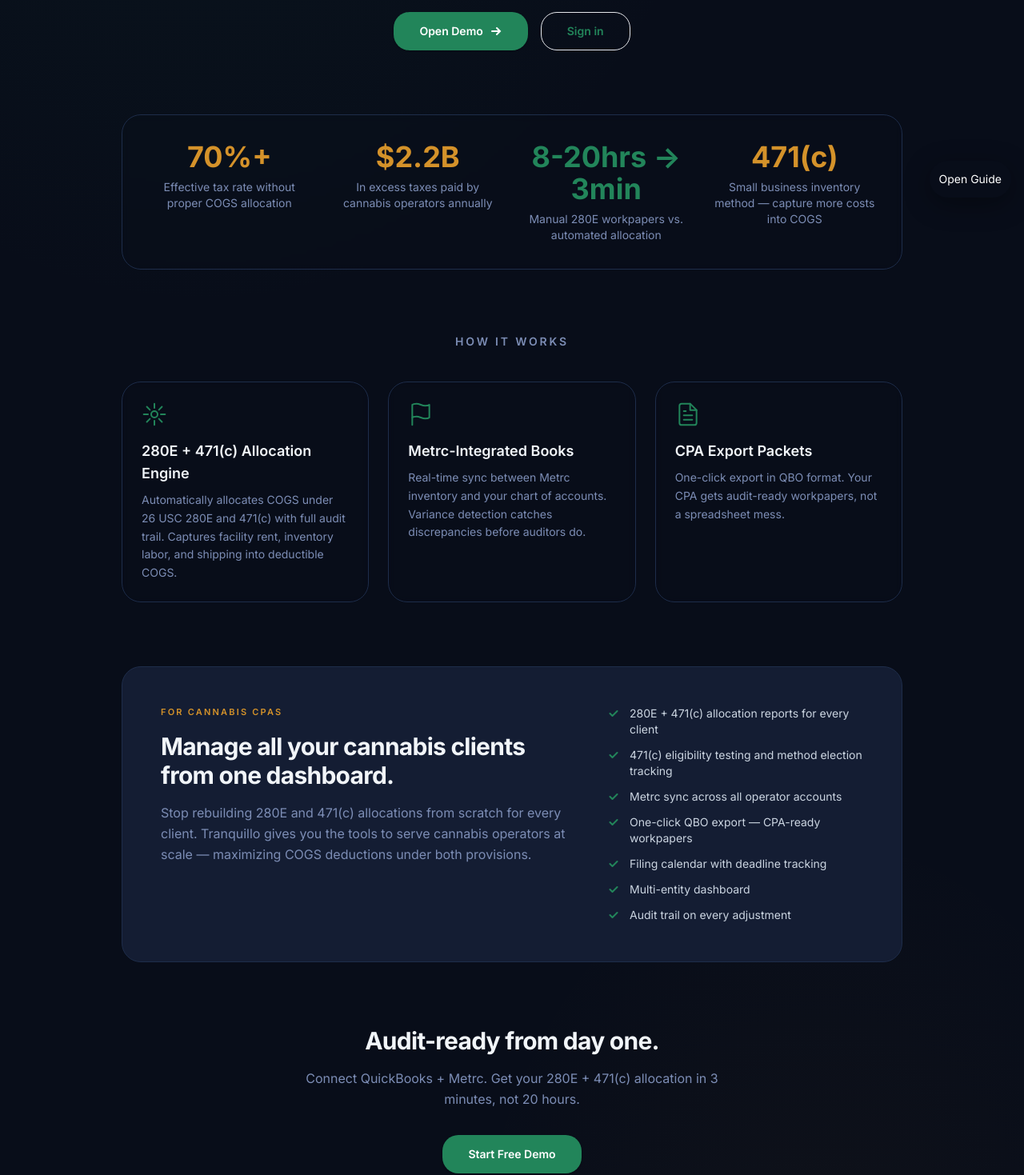
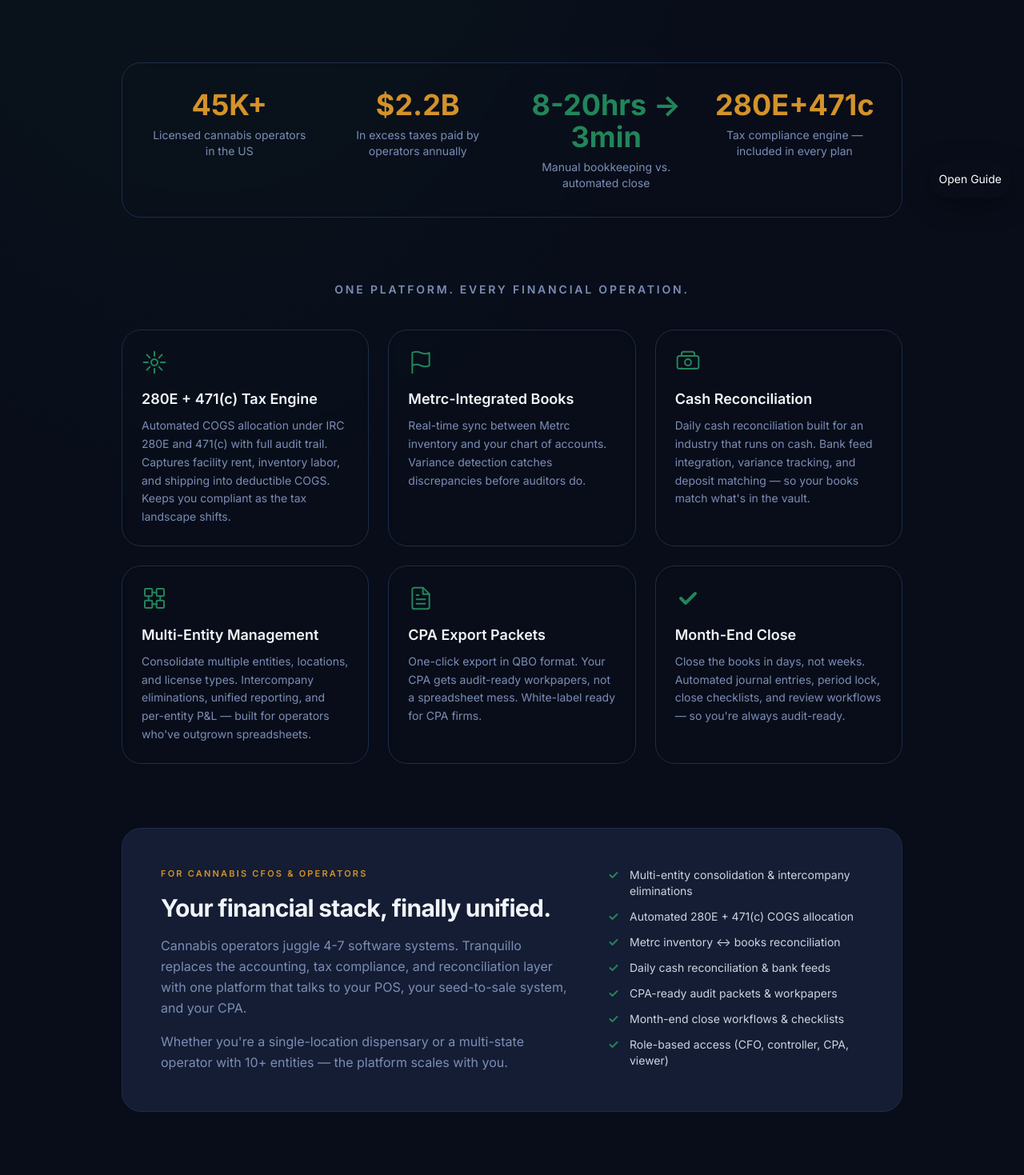
Before and after one commit to lostinthesauce719/tranquillo-green, a Next.js app: page / in a window 1280 px wide. Shown: the part 537-2006 px from the top of the page at 80% size. Built offline with nearby package versions, Linux system fonts and the light colour scheme.

Commit message:
feat(cfop): pivot positioning to Cannabis Financial Operations Platform

```diff
--- a/src/app/api/tax/calculate/route.ts
+++ b/src/app/api/tax/calculate/route.ts
@@ -1,4 +1,3 @@
-export const runtime = "edge";
 export const preferredRegion = "iad1";
 
 import { NextResponse } from "next/server";
--- a/src/app/api/tax/rates/route.ts
+++ b/src/app/api/tax/rates/route.ts
@@ -1,4 +1,3 @@
-export const runtime = "edge";
 export const preferredRegion = "iad1";
 
 import { NextResponse } from "next/server";
--- a/src/app/api/tax/route.ts
+++ b/src/app/api/tax/route.ts
@@ -1,4 +1,3 @@
-export const runtime = "edge";
 export const preferredRegion = "iad1";
 
 import { NextResponse } from "next/server";
--- a/src/app/layout.tsx
+++ b/src/app/layout.tsx
@@ -11,8 +11,8 @@
 });
 
 export const metadata: Metadata = {
-  title: "Tranquillo Green",
-  description: "Cannabis accounting, compliance, and 280E defensibility OS.",
+  title: "Tranquillo Green — Cannabis Financial Operations Platform",
+  description: "Multi-entity accounting, automated 280E + 471(c) allocations, Metrc-integrated inventory, and cash reconciliation — built for cannabis operators and their CPAs.",
 };
 
 export const dynamic = "force-dynamic";
--- a/src/app/page.tsx
+++ b/src/app/page.tsx
@@ -40,6 +40,30 @@
   );
 }
 
+function CashIcon({ className }: { className?: string }) {
+  return (
+    <svg viewBox="0 0 24 24" fill="none" stroke="currentColor" strokeWidth="1.5" strokeLinecap="round" strokeLinejoin="round" className={className} aria-hidden>
+      <rect x="2" y="6" width="20" height="12" rx="2" />
+      <circle cx="12" cy="12" r="3" />
+      <path d="M6 6V4a2 2 0 0 1 2-2h8a2 2 0 0 1 2 2v2" />
+      <line x1="6" y1="18" x2="6" y2="17.5" />
+      <line x1="18" y1="18" x2="18" y2="17.5" />
+    </svg>
+  );
+}
+
+function EntityIcon({ className }: { className?: string }) {
+  return (
+    <svg viewBox="0 0 24 24" fill="none" stroke="currentColor" strokeWidth="1.5" strokeLinecap="round" strokeLinejoin="round" className={className} aria-hidden>
+      <rect x="3" y="3" width="7" height="7" rx="1" />
+      <rect x="14" y="3" width="7" height="7" rx="1" />
+      <rect x="3" y="14" width="7" height="7" rx="1" />
+      <rect x="14" y="14" width="7" height="7" rx="1" />
+      <path d="M10 6.5h4M6.5 10v4M17.5 10v4M10 17.5h4" />
+    </svg>
+  );
+}
+
 /* ─── Page ───────────────────────────────────────────────────── */
 
 export default function HomePage() {
@@ -76,22 +100,17 @@
           </div>
 
           <h1 className="mt-8 text-4xl font-bold leading-[1.1] tracking-tight sm:text-5xl lg:text-6xl">
-            Your cannabis company is paying{" "}
-            <span className="text-accent">up to 70%</span>{" "}
-            in taxes.
+            Financial operations built for{" "}
+            <span className="text-accent">cannabis.</span>
           </h1>
           <p className="mt-4 text-3xl font-bold leading-tight text-brand sm:text-4xl">
-            That ends now.
+            From seed to sale to IRS audit.
           </p>
 
           <p className="mx-auto mt-6 max-w-2xl text-lg leading-relaxed text-text-secondary">
-            280E forces cannabis operators to pay taxes on gross profit — not net.
-            The fix is proper COGS allocation. We automate it in 3 minutes.
-          </p>
-
-          <p className="mx-auto mt-4 max-w-xl text-base leading-relaxed text-text-muted">
-            With IRC 471(c) small business election, we capture even more costs into COGS —
-            facility rent, inventory labor, shipping — turning nondeductible expenses into tax savings.
+            Multi-entity accounting, automated 280E allocations, Metrc-integrated inventory,
+            and cash reconciliation — in one platform that keeps your CFO, your CPA,
+            and the IRS on the same page.
           </p>
 
           <div className="mt-10 flex flex-wrap justify-center gap-4">
@@ -117,47 +136,48 @@
         <section className="mt-20 rounded-2xl border border-border bg-surface/60 p-8 backdrop-blur-sm">
           <div className="grid gap-8 sm:grid-cols-4">
             <div className="text-center">
-              <div className="text-4xl font-bold text-accent">70%+</div>
+              <div className="text-4xl font-bold text-accent">45K+</div>
               <div className="mt-2 text-sm text-text-muted">
-                Effective tax rate without proper COGS allocation
+                Licensed cannabis operators in the US
               </div>
             </div>
             <div className="text-center">
               <div className="text-4xl font-bold text-accent">$2.2B</div>
               <div className="mt-2 text-sm text-text-muted">
-                In excess taxes paid by cannabis operators annually
+                In excess taxes paid by operators annually
               </div>
             </div>
             <div className="text-center">
               <div className="text-4xl font-bold text-brand">8-20hrs → 3min</div>
               <div className="mt-2 text-sm text-text-muted">
-                Manual 280E workpapers vs. automated allocation
+                Manual bookkeeping vs. automated close
               </div>
             </div>
             <div className="text-center">
-              <div className="text-4xl font-bold text-accent">471(c)</div>
+              <div className="text-4xl font-bold text-accent">280E+471c</div>
               <div className="mt-2 text-sm text-text-muted">
-                Small business inventory method — capture more costs into COGS
+                Tax compliance engine — included in every plan
               </div>
             </div>
           </div>
         </section>
 
-        {/* ── PROOF POINTS ─────────────────────────────── */}
+        {/* ── PROOF POINTS: FINANCIAL OPERATIONS PILLARS ── */}
         <section className="mt-20">
           <h2 className="text-center text-sm font-semibold uppercase tracking-[0.2em] text-text-muted">
-            How it works
+            One platform. Every financial operation.
           </h2>
 
-          <div className="mt-10 grid gap-6 sm:grid-cols-3">
+          <div className="mt-10 grid gap-6 sm:grid-cols-2 lg:grid-cols-3">
             <div className="tranquillo-card rounded-2xl border border-border bg-surface/40 p-6 backdrop-blur-sm transition-all duration-200 hover:border-brand/20 hover:shadow-lg hover:shadow-brand/5">
               <AllocationIcon className="h-8 w-8 text-brand" />
               <h3 className="mt-4 text-lg font-semibold text-text-primary">
-                280E + 471(c) Allocation Engine
+                280E + 471(c) Tax Engine
               </h3>
               <p className="mt-2 text-sm leading-relaxed text-text-muted">
-                Automatically allocates COGS under 26 USC 280E and 471(c) with full audit trail.
+                Automated COGS allocation under IRC 280E and 471(c) with full audit trail.
                 Captures facility rent, inventory labor, and shipping into deductible COGS.
+                Keeps you compliant as the tax landscape shifts.
               </p>
             </div>
 
@@ -173,15 +193,91 @@
             </div>
 
             <div className="tranquillo-card rounded-2xl border border-border bg-surface/40 p-6 backdrop-blur-sm transition-all duration-200 hover:border-brand/20 hover:shadow-lg hover:shadow-brand/5">
+              <CashIcon className="h-8 w-8 text-brand" />
+              <h3 className="mt-4 text-lg font-semibold text-text-primary">
+                Cash Reconciliation
+              </h3>
+              <p className="mt-2 text-sm leading-relaxed text-text-muted">
+                Daily cash reconciliation built for an industry that runs on cash.
+                Bank feed integration, variance tracking, and deposit matching
+                — so your books match what's in the vault.
+              </p>
+            </div>
+
+            <div className="tranquillo-card rounded-2xl border border-border bg-surface/40 p-6 backdrop-blur-sm transition-all duration-200 hover:border-brand/20 hover:shadow-lg hover:shadow-brand/5">
+              <EntityIcon className="h-8 w-8 text-brand" />
+              <h3 className="mt-4 text-lg font-semibold text-text-primary">
+                Multi-Entity Management
+              </h3>
+              <p className="mt-2 text-sm leading-relaxed text-text-muted">
+                Consolidate multiple entities, locations, and license types.
+                Intercompany eliminations, unified reporting, and per-entity
+                P&L — built for operators who've outgrown spreadsheets.
+              </p>
+            </div>
+
+            <div className="tranquillo-card rounded-2xl border border-border bg-surface/40 p-6 backdrop-blur-sm transition-all duration-200 hover:border-brand/20 hover:shadow-lg hover:shadow-brand/5">
               <ExportIcon className="h-8 w-8 text-brand" />
               <h3 className="mt-4 text-lg font-semibold text-text-primary">
                 CPA Export Packets
               </h3>
               <p className="mt-2 text-sm leading-relaxed text-text-muted">
                 One-click export in QBO format. Your CPA gets audit-ready workpapers,
-                not a spreadsheet mess.
+                not a spreadsheet mess. White-label ready for CPA firms.
               </p>
             </div>
+
+            <div className="tranquillo-card rounded-2xl border border-border bg-surface/40 p-6 backdrop-blur-sm transition-all duration-200 hover:border-brand/20 hover:shadow-lg hover:shadow-brand/5">
+              <CheckIcon className="h-8 w-8 text-brand" />
+              <h3 className="mt-4 text-lg font-semibold text-text-primary">
+                Month-End Close
+              </h3>
+              <p className="mt-2 text-sm leading-relaxed text-text-muted">
+                Close the books in days, not weeks. Automated journal entries,
+                period lock, close checklists, and review workflows —
+                so you're always audit-ready.
+              </p>
+            </div>
+          </div>
+        </section>
+
+        {/* ── CFO / OPERATOR SECTION ───────────────────── */}
+        <section className="mt-20 rounded-2xl border border-border bg-surface-raised p-8 lg:p-12">
+          <div className="lg:flex lg:items-start lg:gap-12">
+            <div className="lg:flex-1">
+              <div className="text-[11px] font-semibold uppercase tracking-[0.2em] text-accent">
+                For Cannabis CFOs & Operators
+              </div>
+              <h2 className="mt-4 text-3xl font-bold tracking-tight text-text-primary">
+                Your financial stack, finally unified.
+              </h2>
+              <p className="mt-4 text-base leading-relaxed text-text-muted">
+                Cannabis operators juggle 4-7 software systems. Tranquillo replaces the
+                accounting, tax compliance, and reconciliation layer with one platform
+                that talks to your POS, your seed-to-sale system, and your CPA.
+              </p>
+              <p className="mt-4 text-base leading-relaxed text-text-muted">
+                Whether you're a single-location dispensary or a multi-state operator
+                with 10+ entities — the platform scales with you.
+              </p>
+            </div>
+
+            <ul className="mt-8 space-y-3 lg:mt-0 lg:w-80">
+              {[
+                "Multi-entity consolidation & intercompany eliminations",
+                "Automated 280E + 471(c) COGS allocation",
+                "Metrc inventory ↔ books reconciliation",
+                "Daily cash reconciliation & bank feeds",
+                "CPA-ready audit packets & workpapers",
+                "Month-end close workflows & checklists",
+                "Role-based access (CFO, controller, CPA, viewer)",
+              ].map((feature) => (
+                <li key={feature} className="flex items-start gap-3">
+                  <CheckIcon className="mt-0.5 h-4 w-4 shrink-0 text-brand" />
+                  <span className="text-sm text-text-secondary">{feature}</span>
+                </li>
+              ))}
+            </ul>
           </div>
         </section>
 
@@ -198,7 +294,7 @@
               <p className="mt-4 text-base leading-relaxed text-text-muted">
                 Stop rebuilding 280E and 471(c) allocations from scratch for every client.
                 Tranquillo gives you the tools to serve cannabis operators at scale —
-                maximizing COGS deductions under both provisions.
+                with white-label exports, multi-client workflows, and audit-ready documentation.
               </p>
             </div>
 
@@ -216,10 +312,11 @@
         {/* ── FINAL CTA ────────────────────────────────── */}
         <section className="mt-20 text-center">
           <h2 className="text-3xl font-bold tracking-tight text-text-primary">
-            Audit-ready from day one.
+            Financial clarity for cannabis operators.
           </h2>
           <p className="mx-auto mt-4 max-w-xl text-base leading-relaxed text-text-muted">
-            Connect QuickBooks + Metrc. Get your 280E + 471(c) allocation in 3 minutes, not 20 hours.
+            From automated tax compliance to multi-entity consolidation —
+            see why cannabis operators and their CPAs are switching to Tranquillo Green.
           </p>
           <div className="mt-8">
             <Link
--- a/src/app/partner/page.tsx
+++ b/src/app/partner/page.tsx
@@ -339,13 +339,12 @@
               CPA Partner Program
             </div>
             <h1 className="text-4xl font-semibold leading-tight sm:text-5xl lg:text-6xl">
-              Stop Building 280E Cost Studies by Hand
+              The financial operations platform your cannabis clients need.
             </h1>
             <p className="mt-6 text-xl text-text-muted leading-relaxed max-w-2xl">
-              Automate what takes 40+ hours per client. Tranquillo Green&apos;s allocation
-              engine replaces manual cost studies with audit-ready, defensible
-              methodology—so you can scale your cannabis practice without scaling
-              headcount.
+              Multi-entity accounting, automated 280E allocations, Metrc-integrated inventory,
+              and cash reconciliation — in one platform. White-label ready so you can deliver
+              it under your firm&apos;s brand.
             </p>
             <div className="mt-10 flex flex-wrap gap-4">
               <button
@@ -381,9 +380,9 @@
       <section className="py-20 sm:py-28">
         <div className="mx-auto max-w-6xl px-6">
           <SectionHeader
-            eyebrow="How It Works"
-            title="From client connection to audit-ready export in three steps"
-            description="We automated the manual work so you can focus on advisory, not data entry."
+            eyebrow="CPA Partner Program"
+            title="Offer your clients a complete financial operations platform"
+            description="From automated tax compliance to multi-entity consolidation — deliver more value to every cannabis client."
           />
           <div className="mt-16 grid gap-8 md:grid-cols-3">
             {howItWorks.map((step, index) => (
--- a/src/app/pricing/page.tsx
+++ b/src/app/pricing/page.tsx
@@ -2,29 +2,32 @@
 
 const TIERS = [
   {
-    name: "Essentials",
-    price: 299,
-    description: "Single-license operators getting started with 280E compliance",
+    name: "Dispensary",
+    price: 497,
+    period: "/mo",
+    description: "Single-location dispensaries getting started with cannabis financial operations",
     features: [
       "Single entity (1 license type)",
       "Up to $2M annual revenue",
       "280E + 471(c) allocation engine",
-      "Basic COGS tracking",
-      "Quarterly support schedule generation",
+      "Cash reconciliation",
       "Metrc sync (1 location)",
+      "Month-end close workflows",
+      "CPA export packets",
       "Email support",
     ],
     cta: "Start Free Trial",
     popular: false,
   },
   {
-    name: "Growth",
-    price: 599,
-    description: "Multi-entity operators scaling across multiple licenses",
+    name: "Cultivator",
+    price: 697,
+    period: "/mo",
+    description: "Multi-entity operators scaling across licenses and locations",
     features: [
       "Multiple entities & license types",
       "Up to $10M annual revenue",
-      "Everything in Essentials",
+      "Everything in Dispensary",
       "Multi-entity consolidation",
       "Advanced audit trail",
       "CPA collaboration workspace",
@@ -36,17 +39,18 @@
   },
   {
     name: "Enterprise",
-    price: 999,
-    description: "MSO with complex operations and dedicated needs",
+    price: 1497,
+    period: "/mo",
+    description: "MSOs with complex multi-state operations and dedicated needs",
     features: [
       "Unlimited entities & licenses",
       "Unlimited revenue",
-      "Everything in Growth",
+      "Everything in Cultivator",
       "API access",
       "Custom reporting",
       "Dedicated account manager",
       "SLA guarantees",
-      "On-premise deployment option",
+      "Multi-state support",
     ],
     cta: "Contact Sales",
     popular: false,
@@ -56,7 +60,8 @@
 const CPA_TIER = {
   name: "CPA Firm",
   price: 199,
-  description: "For cannabis CPA firms serving multiple clients",
+  period: "/mo",
+  description: "For cannabis CPA firms serving multiple operator clients",
   features: [
     "Cover up to 10 client entities",
     "Full 280E + 471(c) engine for all clients",
@@ -71,7 +76,7 @@
 
 export const metadata = {
   title: "Pricing — Tranquillo Green",
-  description: "Simple, transparent pricing for cannabis financial operations. Choose the plan that fits your operation.",
+  description: "Simple, transparent pricing for cannabis financial operations. From single-location dispensaries to multi-state operators.",
 };
 
 export default function PricingPage() {
@@ -84,8 +89,8 @@
             Simple, Transparent Pricing
           </h1>
           <p className="mx-auto mt-4 max-w-2xl text-lg text-text-muted">
-            No hidden fees. No surprises. Pay for the features you need, when you need them.
-            All plans include 280E + 471(c) allocation.
+            From automated tax compliance to multi-entity consolidation.
+            Every plan includes the full financial operations platform.
           </p>
         </div>
       </div>
@@ -139,7 +144,7 @@
                 <span className="text-5xl font-bold text-text-primary">
                   ${tier.price}
                 </span>
-                <span className="text-text-muted">/month</span>
+                <span className="text-text-muted">{tier.period}</span>
               </div>
 
               <ul className="mb-8 space-y-3">
@@ -152,7 +157,7 @@
               </ul>
 
               <a
-                href={tier.price === 999 ? "/contact" : "/onboarding"}
+                href={tier.price === 1497 ? "/contact" : "/onboarding"}
                 className={`block w-full rounded-lg px-6 py-3 text-center font-semibold transition-colors ${
                   tier.popular
                     ? "bg-brand text-white hover:bg-brand/90"
@@ -178,7 +183,7 @@
               </div>
               <div className="text-right">
                 <span className="text-4xl font-bold text-accent">${CPA_TIER.price}</span>
-                <span className="text-text-muted">/month</span>
+                <span className="text-text-muted">{CPA_TIER.period}</span>
               </div>
             </div>
 
@@ -195,7 +200,7 @@
               href="/contact?type=cpa"
               className="block w-full rounded-lg bg-accent px-6 py-4 text-center font-semibold text-white transition-colors hover:bg-accent/90"
             >
-              Get CPA Access
+              {CPA_TIER.cta}
             </a>
           </div>
         </div>
@@ -212,8 +217,8 @@
               </h3>
               <p className="mt-2 text-text-muted">
                 All plans come with a 14-day free trial. No credit card required.
-                You&apos;ll get full access to all features in that tier so you can
-                test the platform with your own data.
+                You&apos;ll get full access to all features in that tier — including
+                the 280E allocation engine, cash reconciliation, and CPA exports.
               </p>
             </div>
             <div>
@@ -228,11 +233,11 @@
             </div>
             <div>
               <h3 className="font-semibold text-text-primary">
-                What&apos;s the difference between Essentials and Growth?
+                What&apos;s the difference between Dispensary and Cultivator?
               </h3>
               <p className="mt-2 text-text-muted">
-                Essentials is for single-location operators under $2M revenue.
-                Growth adds multi-entity consolidation, advanced audit trail,
+                Dispensary is for single-location operators under $2M revenue.
+                Cultivator adds multi-entity consolidation, advanced audit trail,
                 CPA collaboration tools, and priority support for growing operations.
               </p>
             </div>
@@ -241,9 +246,9 @@
                 Do you offer custom enterprise contracts?
               </h3>
               <p className="mt-2 text-text-muted">
-                Yes. Enterprise customers can add on-premise deployment, custom
-                integrations, and dedicated account management. Contact us to
-                discuss your specific requirements.
+                Yes. Enterprise customers get API access, custom reporting,
+                dedicated account management, and SLA guarantees. Contact us to
+                discuss multi-state and MSO requirements.
               </p>
             </div>
           </div>
--- a/src/app/sign-in/[[...sign-in]]/page.tsx
+++ b/src/app/sign-in/[[...sign-in]]/page.tsx
@@ -14,7 +14,7 @@
             Sign in to Green
           </h1>
           <p className="mt-1 text-sm text-text-muted">
-            Accounting and compliance OS for cannabis operators.
+            Cannabis financial operations platform.
           </p>
         </div>
 
--- a/src/app/sign-up/[[...sign-up]]/page.tsx
+++ b/src/app/sign-up/[[...sign-up]]/page.tsx
@@ -14,7 +14,7 @@
             Create your account
           </h1>
           <p className="mt-1 text-sm text-text-muted">
-            Get started with Green — cannabis accounting built right.
+            Get started with Green — cannabis financial operations.
           </p>
         </div>
 
--- a/src/lib/navigation.ts
+++ b/src/lib/navigation.ts
@@ -38,9 +38,13 @@
     operators: ["cultivator", "manufacturer", "vertical", "distributor", "delivery"],
   },
   { href: "/dashboard/compliance", label: "Compliance", section: "Operations" },
-  { href: "/dashboard/reconciliations", label: "Reconciliations", section: "Operations" },
+  { href: "/dashboard/reconciliations", label: "Cash Reconciliation", section: "Operations" },
 
   { href: "/dashboard/pos", label: "Point of Sale", section: "Operations", operators: ["dispensary", "delivery", "vertical"] },
+
+  // Reporting
+  { href: "/dashboard/reports", label: "Financial Reports", section: "Reporting" },
+  { href: "/dashboard/business/metrics", label: "Business Metrics", section: "Reporting" },
 
   // Handoff
   { href: "/dashboard/exports", label: "CPA Export Center", section: "Handoff" },
```
